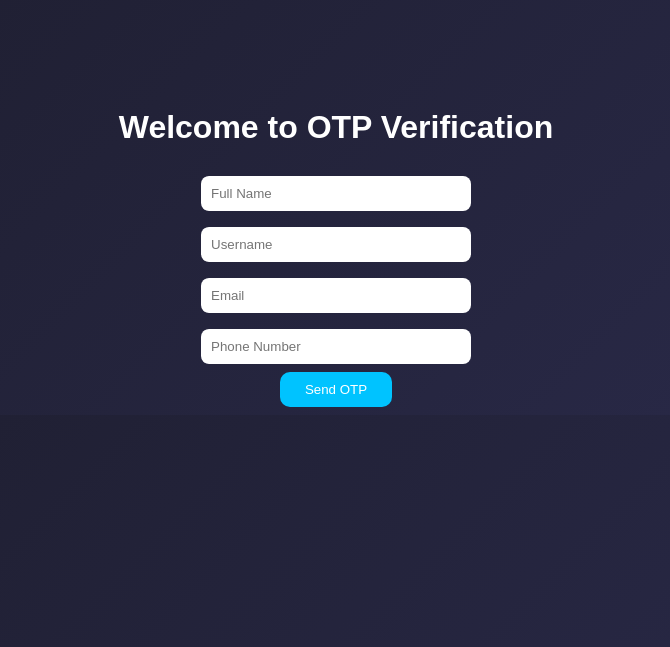
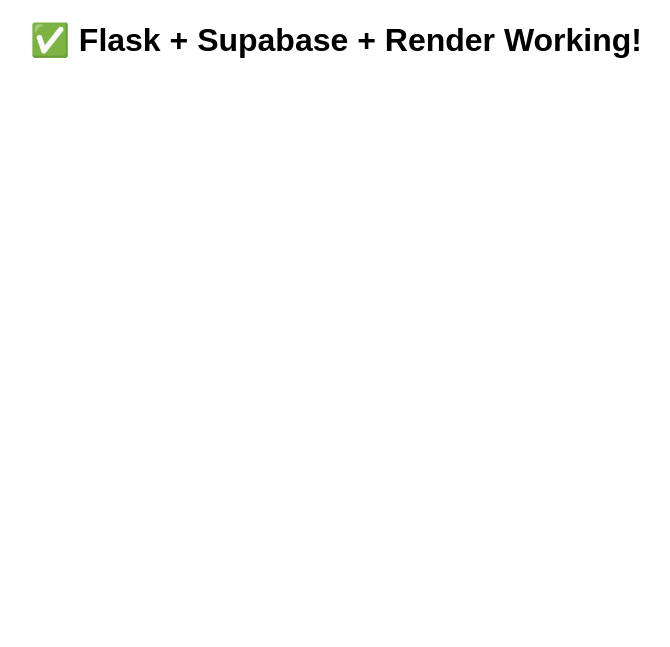
Before and after one commit to justfortestingnothibghere/New-app, a Flask app: template templates/index.html in a window 1280 px wide. Shown: the top 647 px of the page, without its empty margins (304-974 px from the left). Run offline with Flask 3, Linux system fonts and the light colour scheme; the template is opened without the code that fills it, so the values that code supplies are empty.

Commit message:
Update index.html

```diff
--- a/templates/index.html
+++ b/templates/index.html
@@ -1,34 +1,9 @@
 <!DOCTYPE html>
 <html>
 <head>
-  <title>Welcome</title>
-  <style>
-    body {
-      font-family: Poppins, sans-serif;
-      background: linear-gradient(135deg, #1e1e2f, #2a2a4a);
-      color: white;
-      text-align: center;
-      padding-top: 80px;
-    }
-    input {
-      padding: 10px; margin: 8px; width: 250px;
-      border-radius: 8px; border: none;
-    }
-    button {
-      background: #00c3ff; border: none;
-      padding: 10px 25px; border-radius: 10px;
-      cursor: pointer; color: white;
-    }
-  </style>
+  <title>Flask + Supabase</title>
 </head>
-<body>
-  <h1>Welcome to OTP Verification</h1>
-  <form method="POST" action="/send_otp">
-    <input type="text" name="name" placeholder="Full Name" required><br>
-    <input type="text" name="username" placeholder="Username" required><br>
-    <input type="email" name="email" placeholder="Email" required><br>
-    <input type="text" name="phone" placeholder="Phone Number" required><br>
-    <button type="submit">Send OTP</button>
-  </form>
+<body style="font-family: sans-serif; text-align: center;">
+  <h1>✅ Flask + Supabase + Render Working!</h1>
 </body>
 </html>
```
